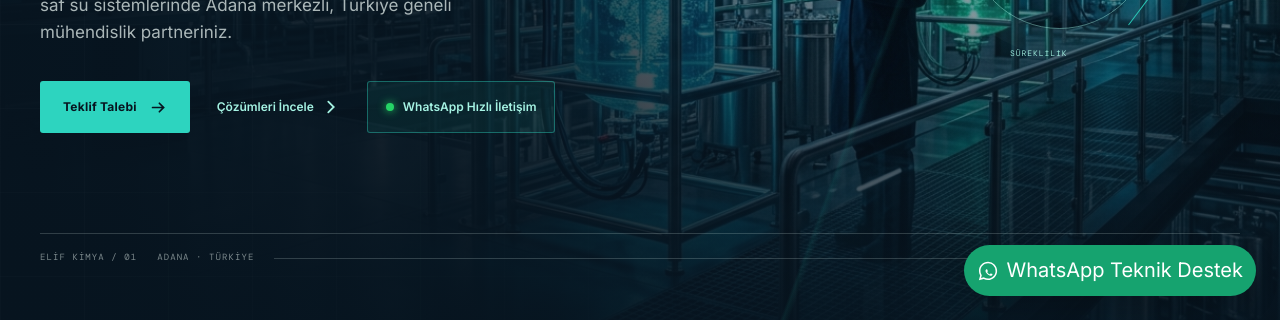
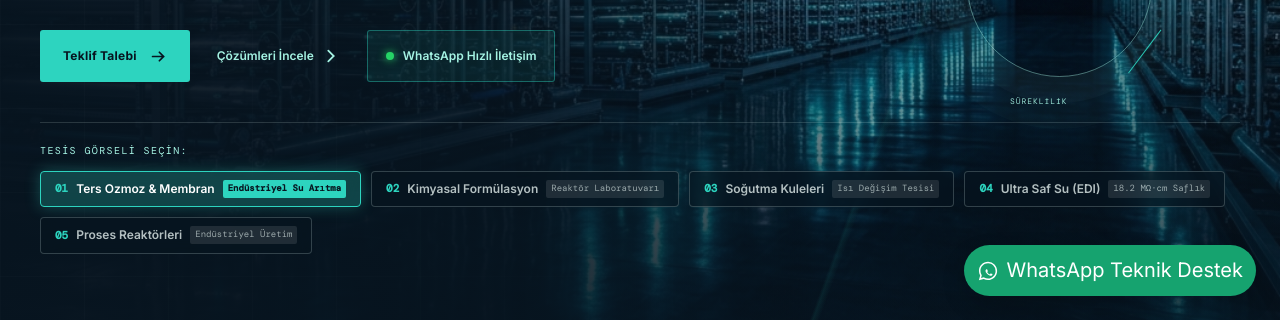
Before and after one commit to Highlife01/elifkimya, a website built with Vite: page index.html in a window 1280 px wide. Shown: the part 480-800 px from the top of the page. Built offline with nearby package versions, Linux system fonts and the light colour scheme; no server answers.

Commit message:
feat: add 5 premium hero visuals and interactive visual switcher to homepage

```diff
--- a/src/main.js
+++ b/src/main.js
@@ -184,7 +184,31 @@ function bindEvents() {
 
   // 9. Admin Dashboard Sekmeleri
   setupAdminTabs();
+
+  // 10. Hero Çoklu Görsel Seçici (5 Farklı Premium Görsel)
+  setupHeroVisualSwitcher();
 }
+
+/**
+ * Hero Çoklu Görsel Seçici Mantığı
+ */
+function setupHeroVisualSwitcher() {
+  const heroEl = document.getElementById('top');
+  const buttons = document.querySelectorAll('.visual-select-btn');
+  if (!heroEl || buttons.length === 0) return;
+
+  buttons.forEach(btn => {
+    btn.addEventListener('click', () => {
+      const src = btn.getAttribute('data-hero-src');
+      buttons.forEach(b => b.classList.remove('active'));
+      btn.classList.add('active');
+      if (src) {
+        heroEl.style.setProperty('--hero-image', `url('${src}')`);
+      }
+    });
+  });
+}
+
 
 /**
  * RFQ Sihirbazı Mantığı
--- a/src/pages.css
+++ b/src/pages.css
@@ -2331,9 +2331,83 @@
   .admin-metric-grid {
     grid-template-columns: 1fr 1fr;
   }
-  .toast-container {
-    left: 15px;
-    right: 15px;
-    bottom: 15px;
-  }
-}
+}
+
+/* ==========================================================================
+   16. HERO ÇOKLU GÖRSEL SEÇİCİ (5 PREMİUM GÖRSEL)
+   ========================================================================== */
+.hero-visual-selector-bar {
+  margin-top: 40px;
+  padding-top: 20px;
+  border-top: 1px solid rgba(231, 252, 247, 0.15);
+}
+
+.selector-title {
+  display: block;
+  font-family: 'DM Mono', monospace;
+  font-size: 10px;
+  color: var(--turq-soft);
+  letter-spacing: 0.14em;
+  margin-bottom: 12px;
+}
+
+.visual-buttons-row {
+  display: flex;
+  flex-wrap: wrap;
+  gap: 10px;
+}
+
+.visual-select-btn {
+  background: rgba(7, 20, 31, 0.65);
+  border: 1px solid rgba(231, 252, 247, 0.2);
+  color: rgba(239, 251, 248, 0.75);
+  padding: 8px 14px;
+  border-radius: 4px;
+  display: flex;
+  align-items: center;
+  gap: 8px;
+  cursor: pointer;
+  transition: all 0.25s;
+  backdrop-filter: blur(8px);
+}
+
+.visual-select-btn:hover {
+  background: rgba(45, 212, 191, 0.15);
+  border-color: var(--turq);
+  color: var(--white);
+  transform: translateY(-2px);
+}
+
+.visual-select-btn.active {
+  background: rgba(45, 212, 191, 0.25);
+  border-color: var(--turq);
+  color: var(--white);
+  box-shadow: 0 0 15px rgba(45, 212, 191, 0.3);
+}
+
+.visual-select-btn .btn-idx {
+  font-family: 'DM Mono', monospace;
+  font-size: 11px;
+  color: var(--turq);
+  font-weight: 700;
+}
+
+.visual-select-btn .btn-title {
+  font-size: 12px;
+  font-weight: 600;
+}
+
+.visual-select-btn .btn-tag {
+  font-family: 'DM Mono', monospace;
+  font-size: 9px;
+  background: rgba(255, 255, 255, 0.1);
+  padding: 2px 5px;
+  border-radius: 2px;
+  color: rgba(239, 251, 248, 0.6);
+}
+
+.visual-select-btn.active .btn-tag {
+  background: var(--turq);
+  color: var(--navy);
+  font-weight: 700;
+}
--- a/src/pages/home.js
+++ b/src/pages/home.js
@@ -1,20 +1,59 @@
 /**
  * Elif Kimya - Ana Sayfa (Home View)
+ * 5 Farklı Premium Hero Görseli & İnteraktif Görsel Seçici
  */
 
 import { productCategories } from '../data/products.js';
 import { industrialSectors } from '../data/sectors.js';
 import { regionsList } from '../data/regions.js';
 
+export const heroVisuals = [
+  {
+    id: 'ro',
+    title: 'Ters Ozmoz & Membran',
+    src: '/assets/hero-water-ro.jpg',
+    tag: 'Endüstriyel Su Arıtma',
+    caption: 'Reverse Osmosis ve Membran Filtrasyon Tesisi'
+  },
+  {
+    id: 'chem-lab',
+    title: 'Kimyasal Formülasyon',
+    src: '/assets/hero-chemical-lab.jpg',
+    tag: 'Reaktör Laboratuvarı',
+    caption: 'Yüksek Teknolojili Kimyasal Sentez ve Analiz Laboratuvarı'
+  },
+  {
+    id: 'cooling',
+    title: 'Soğutma Kuleleri',
+    src: '/assets/hero-cooling-towers.jpg',
+    tag: 'Isı Değişim Tesisi',
+    caption: 'Evaporatif Soğutma Kuleleri ve Şartlandırma Kompleksi'
+  },
+  {
+    id: 'ultra-pure',
+    title: 'Ultra Saf Su (EDI)',
+    src: '/assets/hero-ultra-pure.jpg',
+    tag: '18.2 MΩ·cm Saflık',
+    caption: 'Elektro-deiyonizasyon (EDI) ve Analitik Saf Su Tesisi'
+  },
+  {
+    id: 'process',
+    title: 'Proses Reaktörleri',
+    src: '/assets/hero-chemical.jpg',
+    tag: 'Endüstriyel Üretim',
+    caption: 'Endüstriyel Kimya Üretim ve Reaktör Hatları'
+  }
+];
+
 export function renderHomePage(currentLang = 'tr') {
   const isTr = currentLang === 'tr';
-  const heroImage = '/assets/hero-chemical.jpg';
+  const defaultHeroImage = heroVisuals[0].src;
   const whatsappUrl = 'https://wa.me/905464992342';
 
   return `
     <main class="page-home">
-      <!-- 1. BÜYÜK HERO ALANI -->
-      <section class="hero" id="top" style="--hero-image: url('${heroImage}')">
+      <!-- 1. BÜYÜK HERO ALANI & GÖRSEL SEÇİCİ -->
+      <section class="hero" id="top" style="--hero-image: url('${defaultHeroImage}')">
         <div class="hero-grid"></div>
         <div class="container hero-content">
           <div class="eyebrow">
@@ -52,6 +91,24 @@ export function renderHomePage(currentLang = 'tr') {
               <span class="wa-dot-small"></span>
               <span>${isTr ? 'WhatsApp Hızlı İletişim' : 'Instant WhatsApp'}</span>
             </a>
+          </div>
+
+          <!-- Hero Çoklu Görsel Seçici (5 Farklı Premium Görsel) -->
+          <div class="hero-visual-selector-bar">
+            <span class="selector-title">TESİS GÖRSELİ SEÇİN:</span>
+            <div class="visual-buttons-row">
+              ${heroVisuals.map((vis, idx) => `
+                <button type="button"
+                        class="visual-select-btn ${idx === 0 ? 'active' : ''}"
+                        data-hero-src="${vis.src}"
+                        data-hero-idx="${idx}"
+                        title="${vis.caption}">
+                  <span class="btn-idx">0${idx + 1}</span>
+                  <span class="btn-title">${vis.title}</span>
+                  <span class="btn-tag">${vis.tag}</span>
+                </button>
+              `).join('')}
+            </div>
           </div>
 
           <div class="hero-foot">
```
Also changed, not shown: firebase.json (added), public/assets/hero-chemical-lab.jpg (added), public/assets/hero-cooling-towers.jpg (added), public/assets/hero-ultra-pure.jpg (added), public/assets/hero-water-ro.jpg (added), 1 other file.
